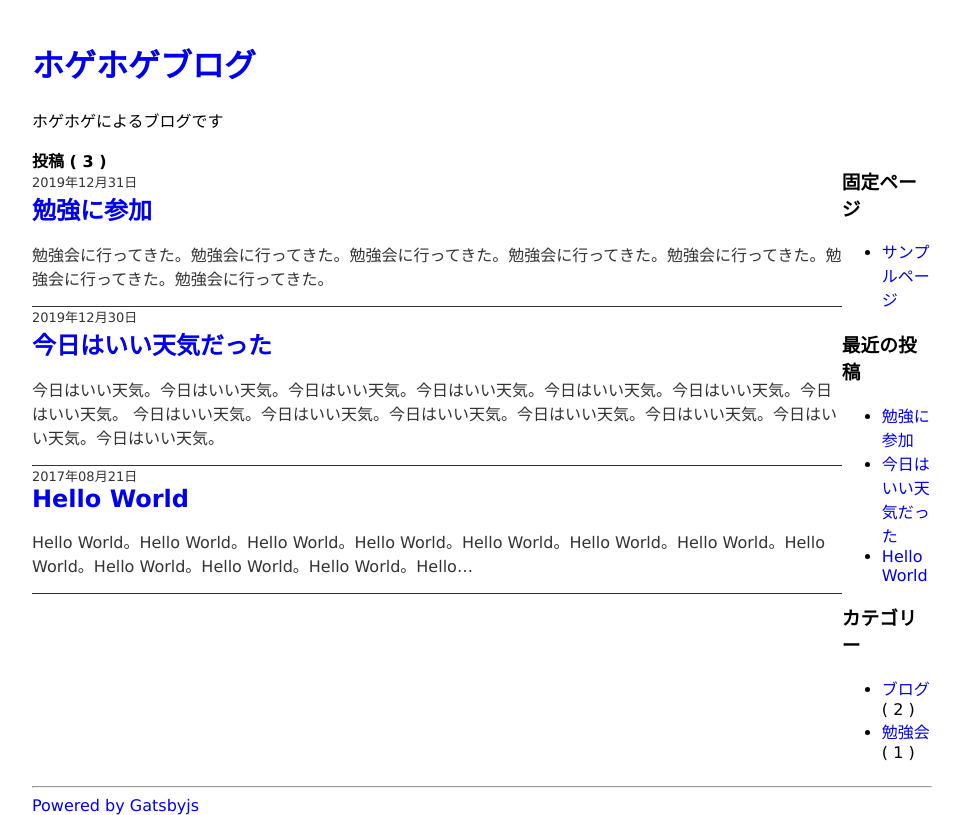
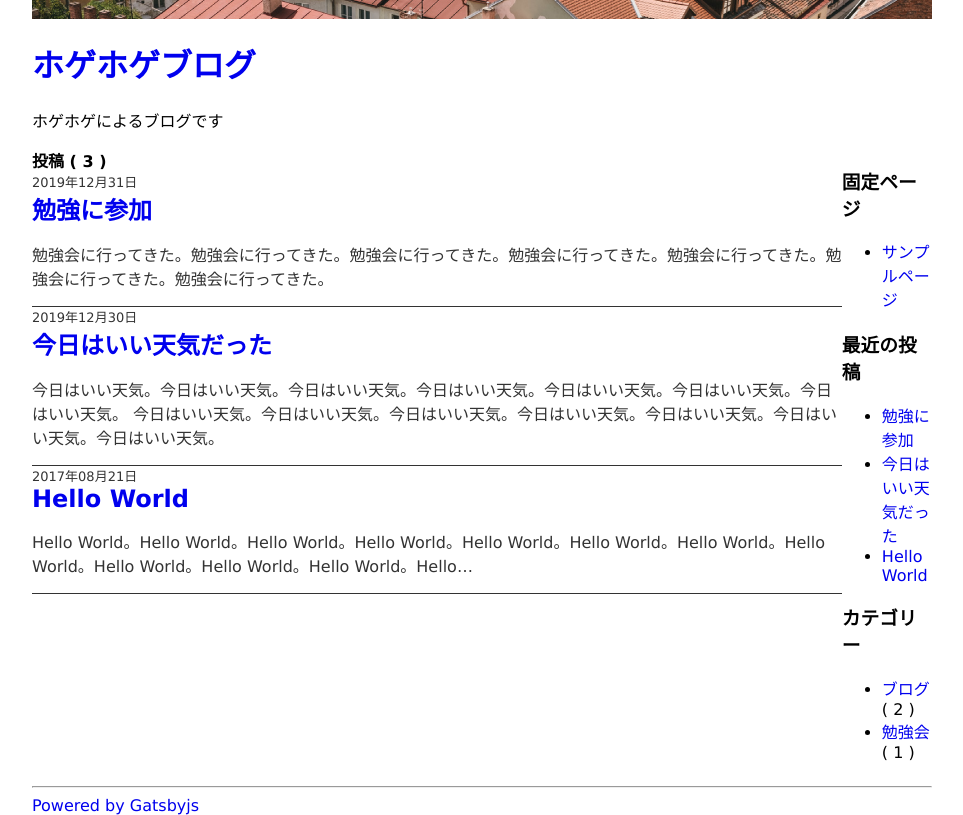
Before and after one commit to okumurakengo/gatsby-blog-example, a Gatsby site: page / in a window 1280 px wide. Shown: the whole page, without its empty margins (158-1121 px from the left). Built offline with nearby package versions, Linux system fonts and the light colour scheme; Gatsby itself is replaced by a stand-in of ours.

Commit message:
github pagesで表示するように修正

```diff
--- a/gatsby-config.js
+++ b/gatsby-config.js
@@ -5,6 +5,7 @@
  */
 
 module.exports = {
+  pathPrefix: "/gatsby-blog-example",
   siteMetadata: {
     title: "ホゲホゲブログ",
     description: "ホゲホゲによるブログです",
--- a/package.json
+++ b/package.json
@@ -11,13 +11,15 @@
     "start": "npm run develop",
     "serve": "gatsby serve",
     "clean": "gatsby clean",
-    "test": "echo \"Write tests! -> https://gatsby.dev/unit-testing\" && exit 1"
+    "test": "echo \"Write tests! -> https://gatsby.dev/unit-testing\" && exit 1",
+    "deploy": "gatsby build --prefix-paths && gh-pages -d public"
   },
   "dependencies": {
     "gatsby": "^2.18.12",
     "gatsby-plugin-react-helmet": "^3.1.18",
     "gatsby-source-filesystem": "^2.1.43",
     "gatsby-transformer-remark": "^2.6.45",
+    "gh-pages": "^2.1.1",
     "react": "^16.12.0",
     "react-dom": "^16.12.0",
     "react-helmet": "^5.2.1"
--- a/src/components/Header.jsx
+++ b/src/components/Header.jsx
@@ -1,6 +1,6 @@
 import React from "react"
 import Helmet from "react-helmet"
-import { useStaticQuery, Link, graphql } from "gatsby"
+import { useStaticQuery, Link, graphql, withPrefix } from "gatsby"
 import styles from "../styles/header.module.css"
 
 export default ({ page }) => {
@@ -34,7 +34,14 @@ export default ({ page }) => {
         ]}
       />
       <header>
-        {page === "top" && <div className={styles.headerImg}>&nbsp;</div>}
+        {page === "top" && (
+          <div
+            className={styles.headerImg}
+            style={{ backgroundImage: `url(${withPrefix("header.png")}` }}
+          >
+            &nbsp;
+          </div>
+        )}
         <div className={styles.headerBox}>
           <h1>
             <Link to="/">{title}</Link>
--- a/src/styles/header.module.css
+++ b/src/styles/header.module.css
@@ -1,5 +1,4 @@
 .header-img {
-    background: url(/header.png);
     background-repeat: no-repeat;
     background-size: cover;
     height: 150px;
```
Also changed, not shown: README.md, 1 other file.
